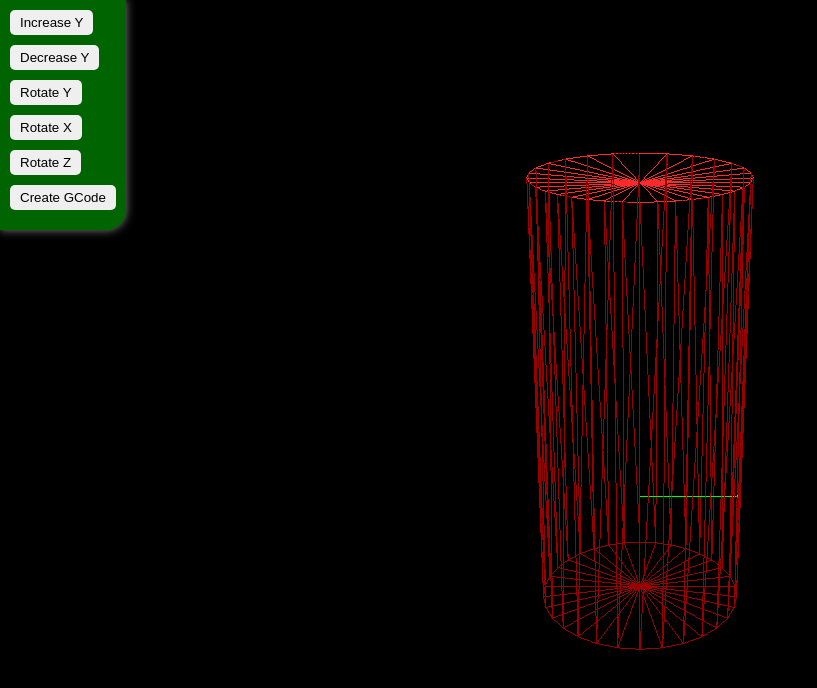
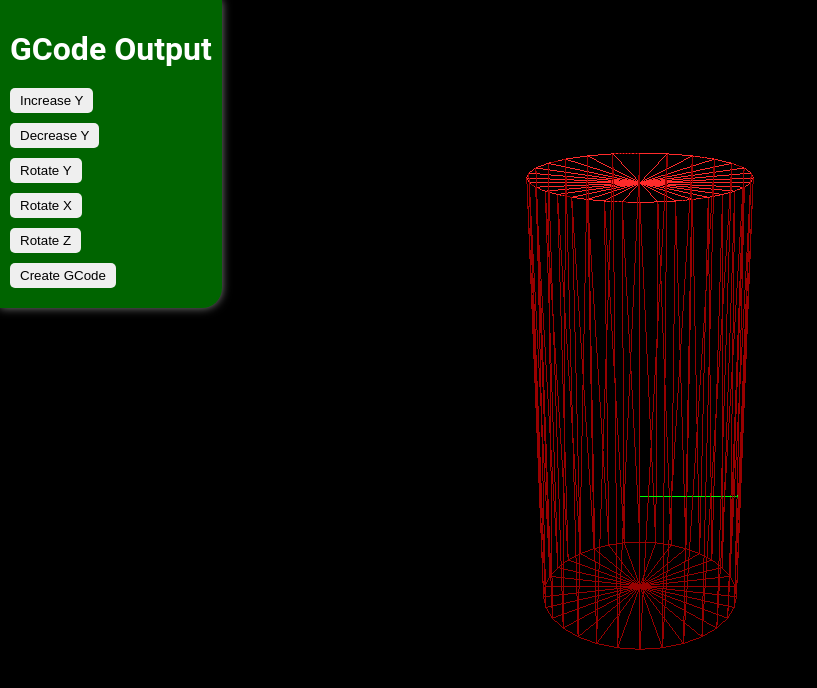
Before and after one commit to andrewgremlich/js-workshop, a website built with Vite: page index.html in a window 1280 px wide. Shown: the whole page, without its empty margins (0-817 px from the left). Built offline with nearby package versions, Linux system fonts and the light colour scheme; animation ran at ten frames a second.

Commit message:
adding h1 and title label

```diff
--- a/index.html
+++ b/index.html
@@ -4,10 +4,11 @@
     <meta charset="UTF-8" />
     <link rel="icon" type="image/svg+xml" href="/vite.svg" />
     <meta name="viewport" content="width=device-width, initial-scale=1.0" />
-    <title>Three JS Workshop</title>
+    <title>GCode Output</title>
   </head>
   <body>
     <div id="ui">
+      <h1>GCode Output</h1>
       <button id="increase-y">Increase Y</button>
       <button id="decrease-y">Decrease Y</button>
       <button id="rotate-y">Rotate Y</button>
--- a/src/style.css
+++ b/src/style.css
@@ -2,6 +2,13 @@
 	margin: 0;
 	padding: 0;
 	box-sizing: border-box;
+}
+
+h1 {
+	text-align: center;
+	margin: 20px 0;
+	font-family: 'Roboto', sans-serif;
+	color: white;
 }
 
 #ui {
```
Also changed, not shown: src/addEvents.ts (line endings or trailing spaces).
